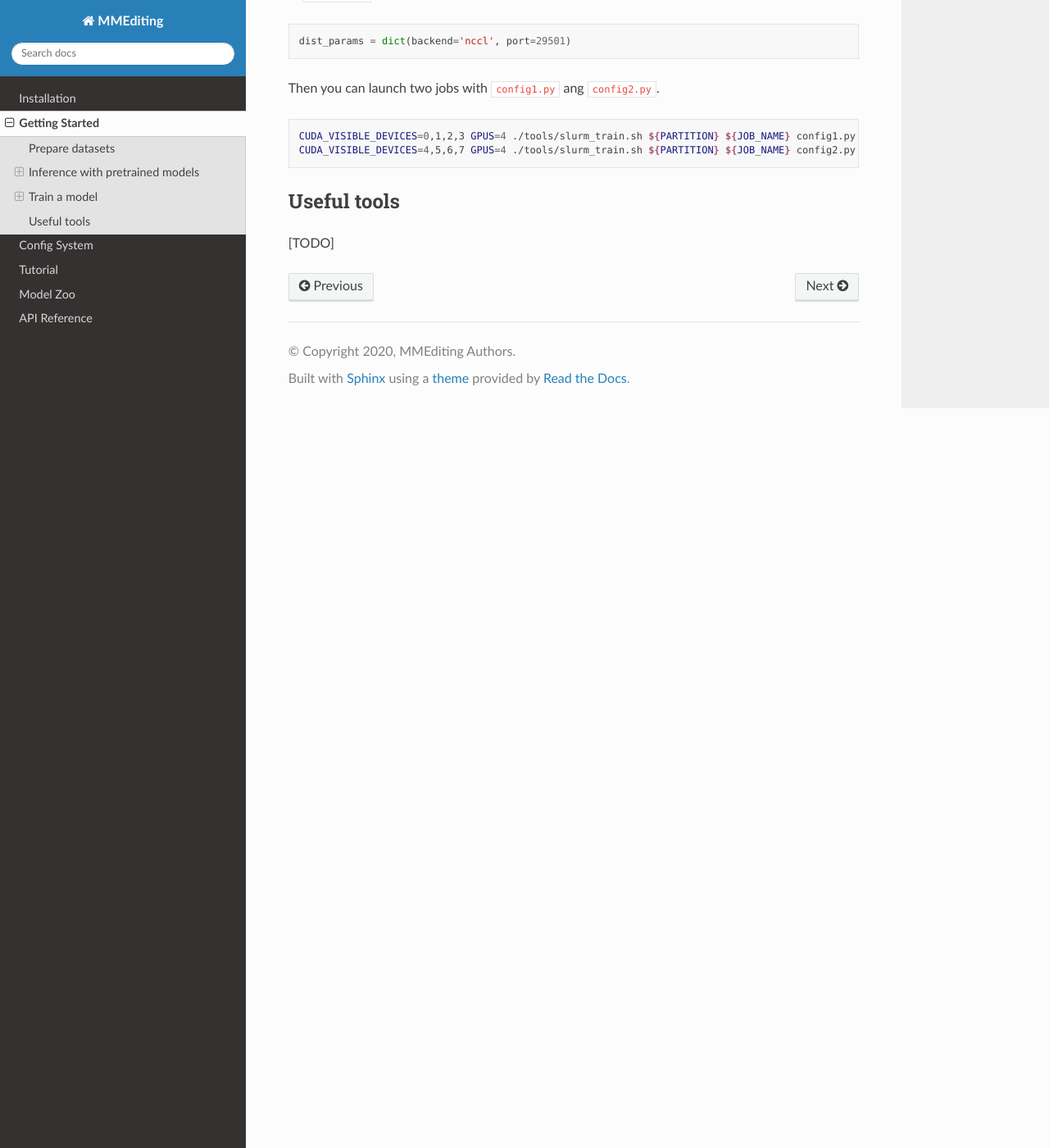
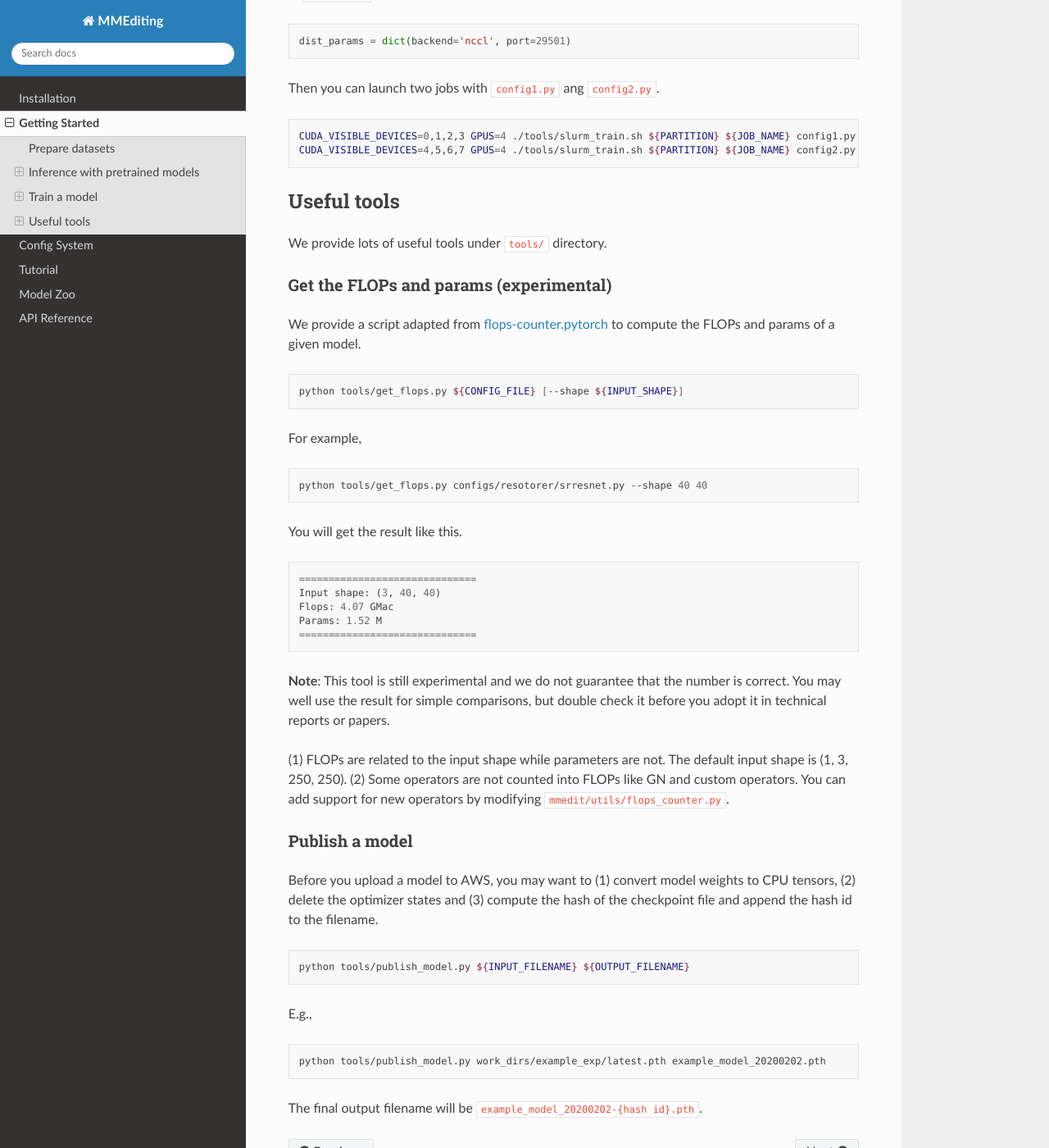
Before and after one commit to open-mmlab/mmagic, a Sphinx documentation site: the page built from docs/getting_started.md, in a window 1280 px wide and 1400 px high, scrolled down 2443 px. Shown: the whole window at 82% size. Built offline with Sphinx 7.4.7 and the Read the Docs theme 2.0.0, drawn with Linux system fonts in a browser that asks for light colours.

Commit message:
update doc tool

````diff
--- a/docs/getting_started.md
+++ b/docs/getting_started.md
@@ -109,4 +109,50 @@ CUDA_VISIBLE_DEVICES=4,5,6,7 GPUS=4 ./tools/slurm_train.sh ${PARTITION} ${JOB_NA
 
 ## Useful tools
 
-[TODO]
+We provide lots of useful tools under `tools/` directory.
+
+### Get the FLOPs and params (experimental)
+
+We provide a script adapted from [flops-counter.pytorch](https://github.com/sovrasov/flops-counter.pytorch) to compute the FLOPs and params of a given model.
+
+```shell
+python tools/get_flops.py ${CONFIG_FILE} [--shape ${INPUT_SHAPE}]
+```
+
+For example,
+```shell
+python tools/get_flops.py configs/resotorer/srresnet.py --shape 40 40
+```
+You will get the result like this.
+
+```
+==============================
+Input shape: (3, 40, 40)
+Flops: 4.07 GMac
+Params: 1.52 M
+==============================
+```
+
+**Note**: This tool is still experimental and we do not guarantee that the number is correct. You may well use the result for simple comparisons, but double check it before you adopt it in technical reports or papers.
+
+(1) FLOPs are related to the input shape while parameters are not. The default input shape is (1, 3, 250, 250).
+(2) Some operators are not counted into FLOPs like GN and custom operators.
+You can add support for new operators by modifying [`mmedit/utils/flops_counter.py`](https://github.com/open-mmlab/mmediting/blob/master/mmedit/utils/flops_counter.py).
+
+### Publish a model
+
+Before you upload a model to AWS, you may want to
+(1) convert model weights to CPU tensors, (2) delete the optimizer states and
+(3) compute the hash of the checkpoint file and append the hash id to the filename.
+
+```shell
+python tools/publish_model.py ${INPUT_FILENAME} ${OUTPUT_FILENAME}
+```
+
+E.g.,
+
+```shell
+python tools/publish_model.py work_dirs/example_exp/latest.pth example_model_20200202.pth
+```
+
+The final output filename will be `example_model_20200202-{hash id}.pth`.
````
